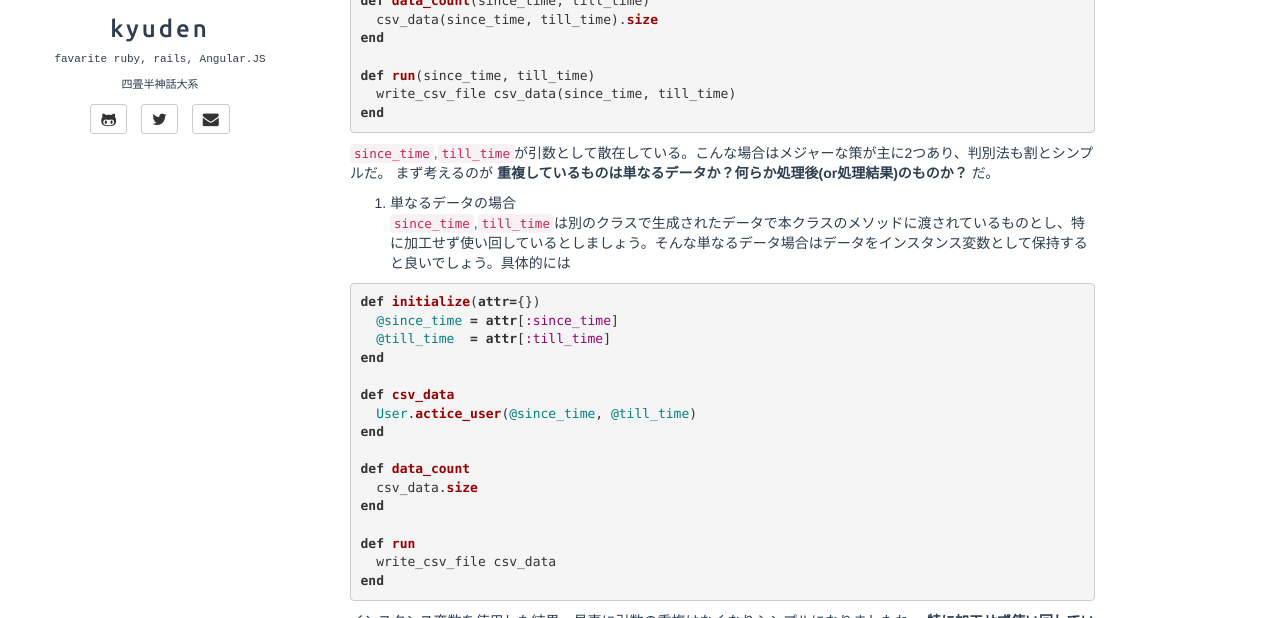
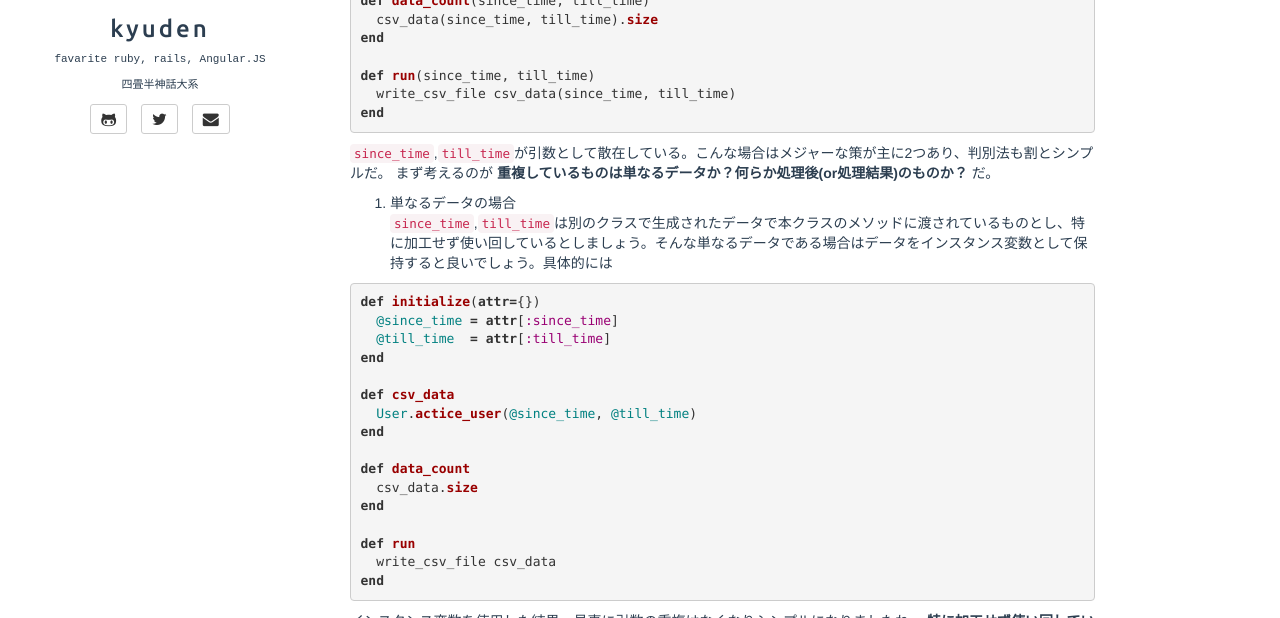
Before and after one commit to kyuden/kyuden.github.com, a Jekyll site: the page built from _posts/2014-05-13-duplicate-argument.md, in a window 1280 px wide and 900 px high, cut to the strip 282-900 px from the top of the window. Built offline with Jekyll 4.4.1, drawn with Linux system fonts in a browser that asks for light colours; comment, search, counter and statistics services are not loaded.

Commit message:
2014-05-13-duplicate-argument.md t2

```diff
--- a/_posts/2014-05-13-duplicate-argument.md
+++ b/_posts/2014-05-13-duplicate-argument.md
@@ -25,7 +25,7 @@ end
 `since_time`,`till_time`が引数として散在している。こんな場合はメジャーな策が主に2つあり、判別法も割とシンプルだ。  まず考えるのが **重複しているものは単なるデータか？何らか処理後(or処理結果)のものか？** だ。
 
  1. 単なるデータの場合
-    `since_time`,`till_time`は別のクラスで生成されたデータで本クラスのメソッドに渡されているものとし、特に加工せず使い回しているとしましょう。そんな単なるデータ場合はデータをインスタンス変数として保持すると良いでしょう。具体的には
+    `since_time`,`till_time`は別のクラスで生成されたデータで本クラスのメソッドに渡されているものとし、特に加工せず使い回しているとしましょう。そんな単なるデータである場合はデータをインスタンス変数として保持すると良いでしょう。具体的には
 
 {% highlight ruby %}
 def initialize(attr={})
```
